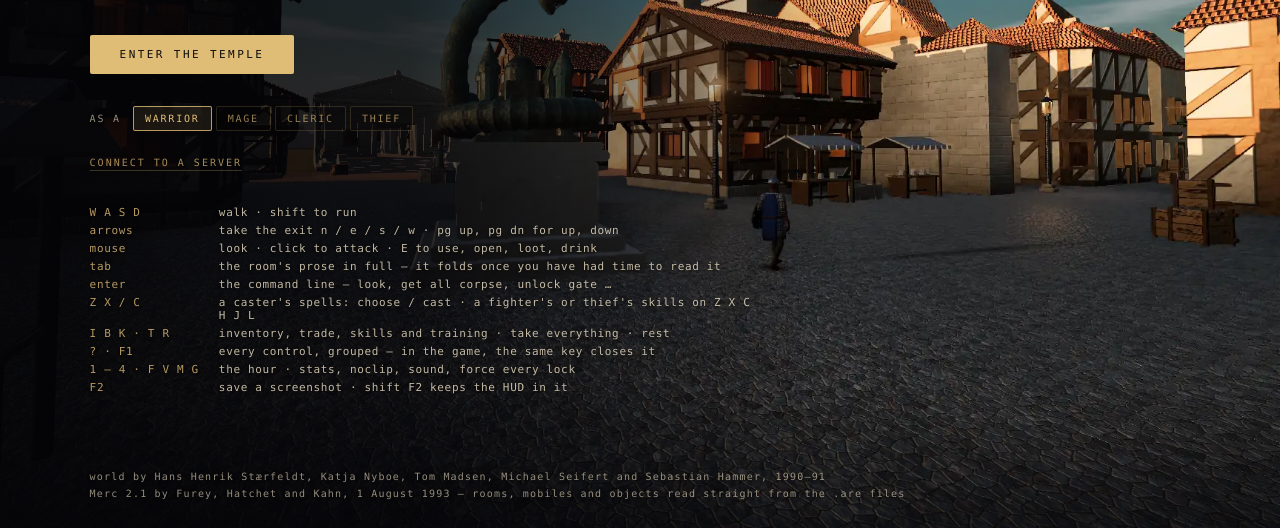
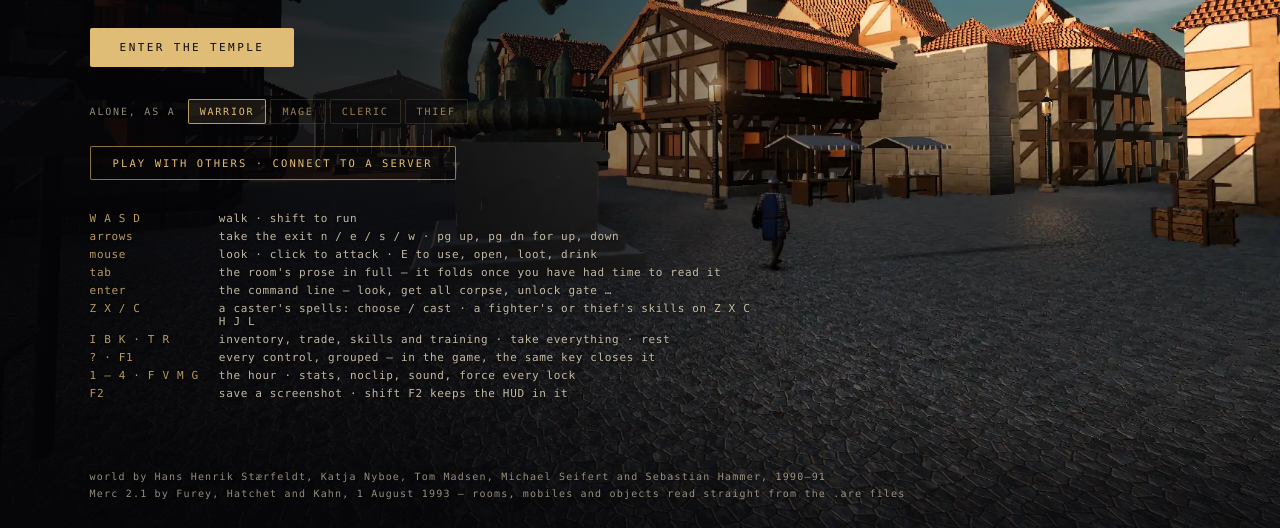
Before and after one commit to yhavinga/diku3d, a website: page index.html in a window 1280 px wide. Shown: the part 272-800 px from the top of the page. Drawn offline with nearby package versions, Linux system fonts and the light colour scheme.

Commit message:
Make the way to other players a button, and say the other way is alone
"connect to a server" was a faint underlined line under the class row,
and nothing on the title said that "enter the temple" starts a game in
the page with nobody else in it -- so a newcomer could not tell that
meeting other players means connecting first. It is an outlined button
now, "play with others · connect to a server", like the one for a
saved character, and the class row reads "alone, as a". Entering the
temple stays the big gold one.

```diff
--- a/index.html
+++ b/index.html
@@ -230,11 +230,12 @@
     border: 1px solid rgba(224,189,119,0.45); padding: 10px 22px; border-radius: 2px; }
   #continue:hover { background: rgba(224,189,119,0.08); }
   #continue[hidden] { display: none; }
-  /* The other door: a server (src/link-ui.js). Playing alone stays the big one. */
-  #connect-open { margin-top: 2px; pointer-events: auto; cursor: pointer; font-family: var(--mono); font-size: 10px;
-    letter-spacing: 0.2em; text-transform: uppercase; color: var(--gold); background: transparent; border: none;
-    padding: 6px 0; opacity: 0.72; text-decoration: underline; text-decoration-color: rgba(224,189,119,0.35); text-underline-offset: 4px; }
-  #connect-open:hover { opacity: 1; }
+  /* The other door: a server (src/link-ui.js). Playing alone stays the big one, but as an
+     underlined line nobody saw that meeting other players means connecting first. */
+  #connect-open { margin-top: 4px; pointer-events: auto; cursor: pointer; font-family: var(--mono); font-size: 10.5px;
+    letter-spacing: 0.2em; text-transform: uppercase; color: var(--gold); background: rgba(8,7,6,0.4);
+    border: 1px solid rgba(224,189,119,0.6); padding: 10px 22px; border-radius: 2px; }
+  #connect-open:hover { background: rgba(224,189,119,0.1); border-color: rgba(224,189,119,0.9); }
   #connect { pointer-events: auto; display: grid; gap: 8px; margin-top: 4px; width: min(420px, 80vw);
     font-family: var(--mono); font-size: 10.5px; letter-spacing: 0.12em; color: var(--gold);
     background: rgba(8,7,6,0.62); border: 1px solid rgba(224,189,119,0.3); border-radius: 2px; padding: 14px 16px; }
@@ -448,9 +449,9 @@
   <h1>DIKU3D</h1>
   <h2>Midgaard · Haon Dor · Moria · the Shire · and nearly forty more<span>DikuMUD · Merc 2.1 · in three dimensions</span></h2>
   <button id="enter">enter the temple</button>
-  <div id="class-pick"><span>as a</span><button data-class="3" class="on">warrior</button><button data-class="0">mage</button><button data-class="1">cleric</button><button data-class="2">thief</button></div>
+  <div id="class-pick"><span>alone, as a</span><button data-class="3" class="on">warrior</button><button data-class="0">mage</button><button data-class="1">cleric</button><button data-class="2">thief</button></div>
   <button id="continue" hidden></button>
-  <button id="connect-open" type="button">connect to a server</button>
+  <button id="connect-open" type="button">play with others · connect to a server</button>
   <form id="connect" hidden autocomplete="on">
     <label>server <input id="connect-address" spellcheck="false" autocapitalize="off" autocomplete="url"></label>
     <label>name <input id="connect-name" maxlength="12" spellcheck="false" autocapitalize="off" autocomplete="username"></label>
```
